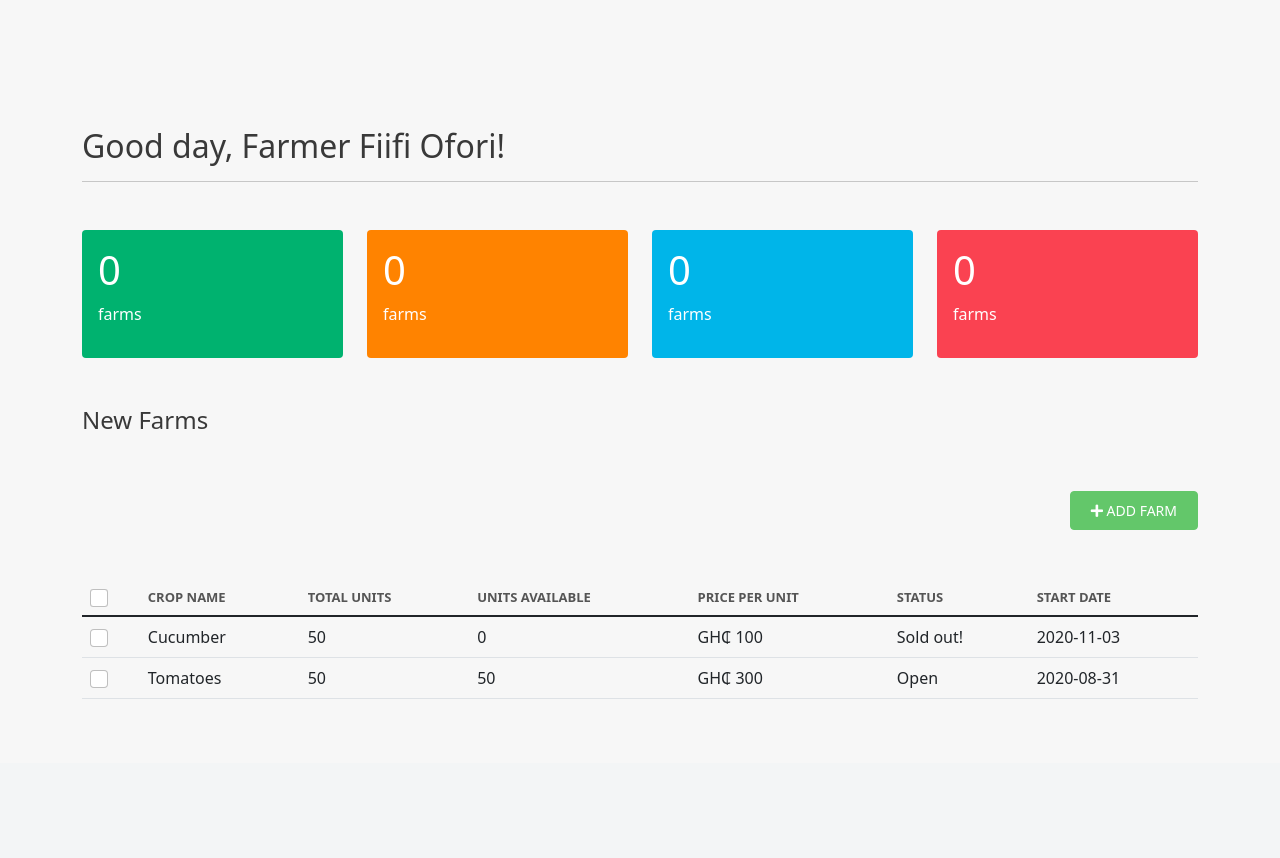
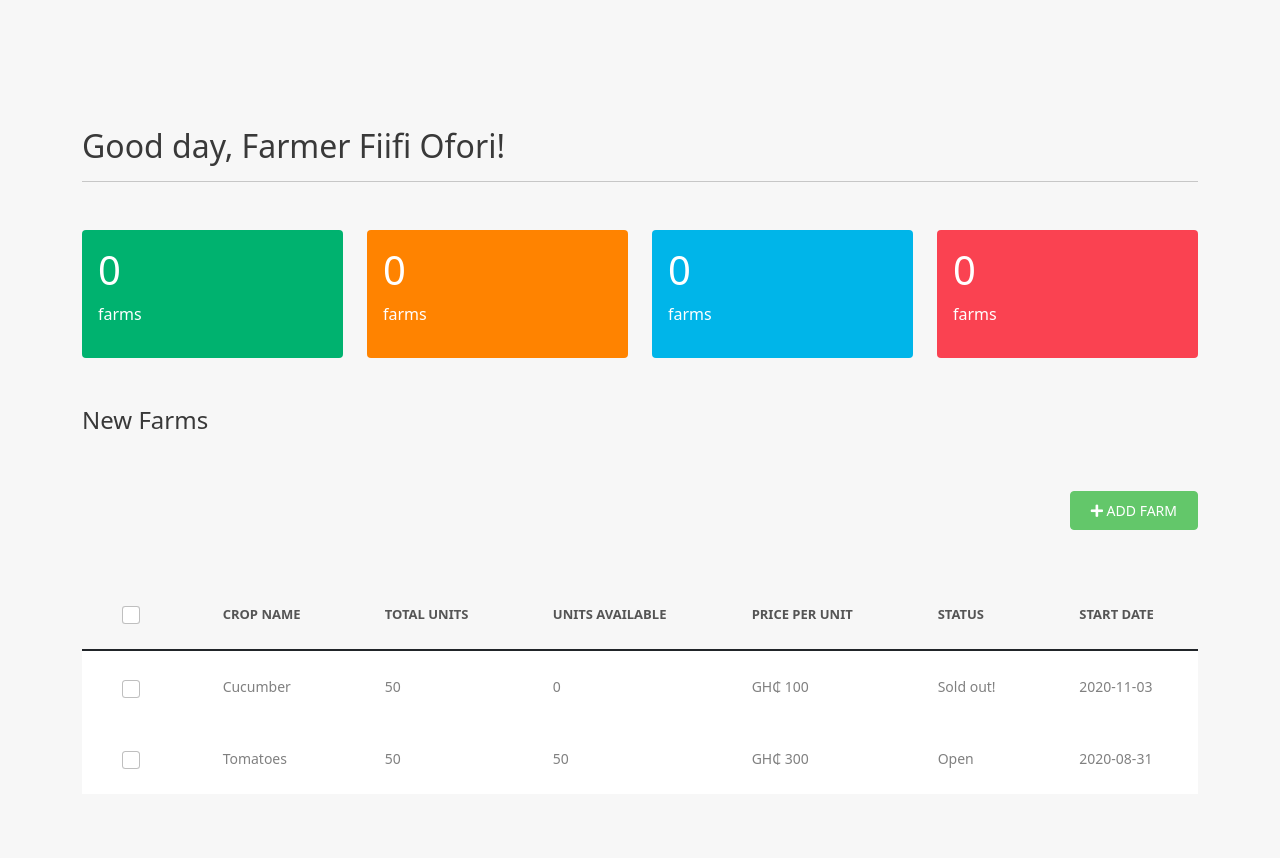
Before and after one commit to brafii/fullstalk-africa, a PHP site: page /vfarmer/dashboard.html in a window 1280 px wide. Shown: the part 57-915 px from the top of the page. Before the commit the page ends 756 px from the top, so only its background shows below. Run offline with PHP 8.4, Linux system fonts and the light colour scheme.

Commit message:
added background to table body

```diff
--- a/vfarmer/css/dashboard.css
+++ b/vfarmer/css/dashboard.css
@@ -77,9 +77,19 @@ body{
     font-size: 13px;
     color: #555;
     text-transform: uppercase;
+    padding: 25px 40px;
     border: none;
     font-weight: 600;
 }
 input[type="checkbox"]{
     padding: 8px;
 }
+.table tbody{
+    background-color: white;
+}
+.table tbody td {
+    font-size: 14px;
+    color: #808080;
+    padding: 25px 40px;
+    border: none;
+}
```
